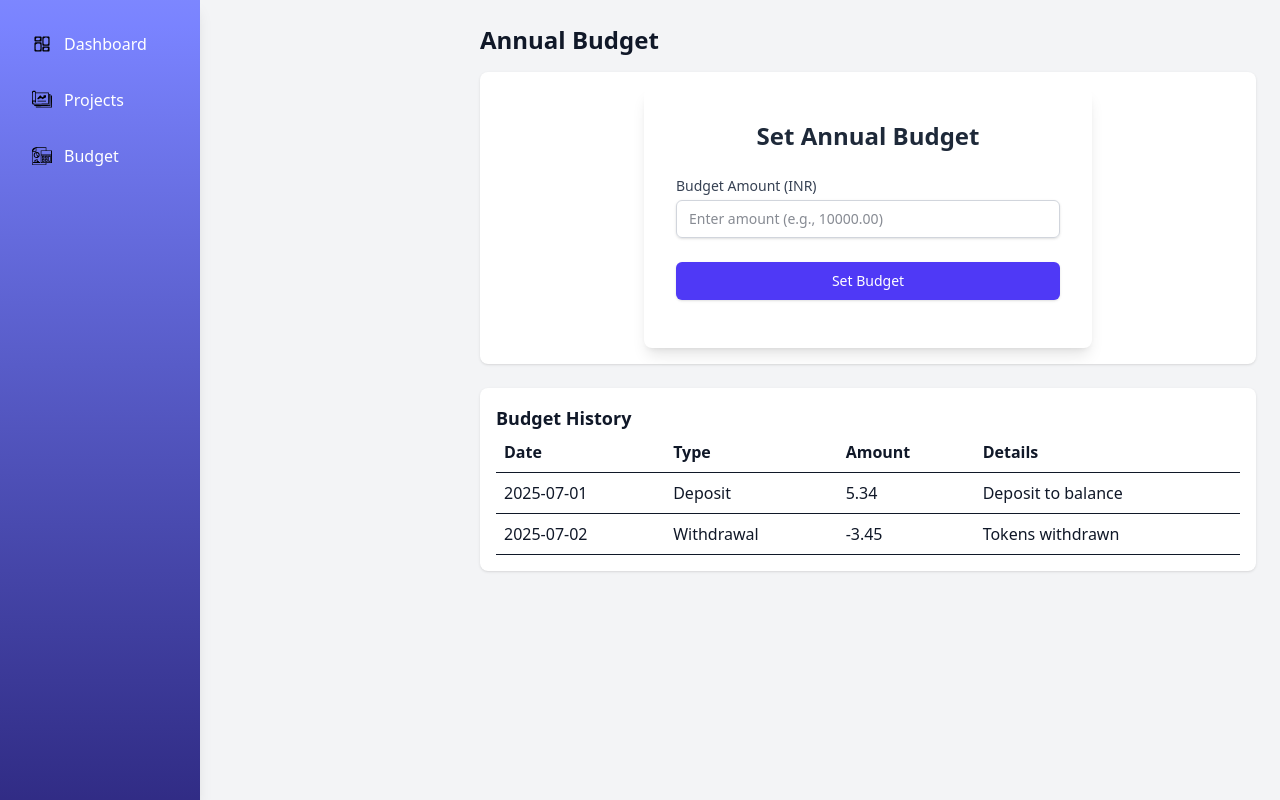
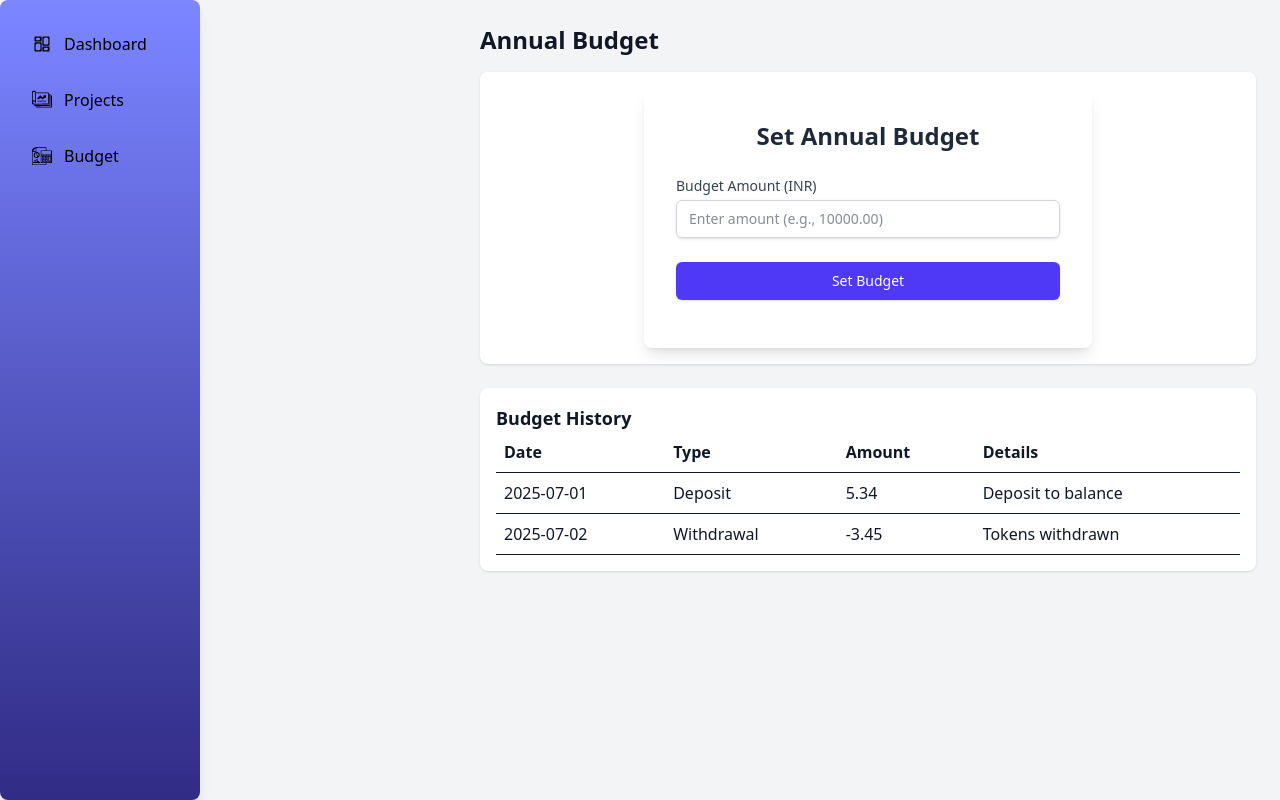
Before and after one commit to MananBagga/CIET_PMU, a Django app: page /budget/ in a window 1280 px wide. Run offline with Django 5.2, Linux system fonts and the light colour scheme; some libraries are stand-ins or nearby versions.

Commit message:
fix admin sidebar

```diff
--- a/ciet_pmu/templates/partials/admin_sidebar.html
+++ b/ciet_pmu/templates/partials/admin_sidebar.html
@@ -1,16 +1,16 @@
 {% load static %}
 {% load static tailwind_tags %}
 
- <div class="w-[18%] min-w-[200px] bg-gradient-to-b from-indigo-400 to-indigo-900 text-black p-6 shadow-lg">
+ <div class="w-[18%] min-w-[200px] bg-gradient-to-b from-indigo-400 to-indigo-900 text-black p-6 shadow-lg rounded-lg">
       <nav class="space-y-4">
-        <a href="{% url 'admin_dashboard' %}" class="flex items-center gap-3 p-2 rounded-lg hover:bg-indigo-700 transition-all">
-          <img src="{% static 'images/admin_dashboard_images/dashboard.svg' %}" class="w-5 h-5"> <span class="text-white">Dashboard</span>
+        <a href="{% url 'admin_dashboard' %}" class="flex items-center gap-3 p-2 rounded-lg hover:bg-gray-100  transition-all">
+          <img src="{% static 'images/admin_dashboard_images/dashboard.svg' %}" class="w-5 h-5"> <span class="text-black">Dashboard</span>
         </a>
-        <a href="{% url 'projects' %}" class="flex items-center gap-3 p-2 rounded-lg hover:bg-indigo-700 transition-all">
-          <img src="{% static 'images/admin_dashboard_images/projects.svg' %}" class="w-5 h-5"> <span class="text-white">Projects</span>
+        <a href="{% url 'projects' %}" class="flex items-center gap-3 p-2 rounded-lg hover:bg-gray-100 transition-all">
+          <img src="{% static 'images/admin_dashboard_images/projects.svg' %}" class="w-5 h-5"> <span class="text-black">Projects</span>
         </a>
-        <a href="{% url 'budget' %}" class="flex items-center gap-3 p-2 rounded-lg hover:bg-indigo-700 transition-all">
-          <img src="{% static 'images/admin_dashboard_images/budget.svg' %}" class="w-5 h-5"> <span class="text-white">Budget</span>
+        <a href="{% url 'budget' %}" class="flex items-center gap-3 p-2 rounded-lg hover:bg-gray-100 transition-all">
+          <img src="{% static 'images/admin_dashboard_images/budget.svg' %}" class="w-5 h-5"> <span class="text-black">Budget</span>
         </a>
       </nav>
     </div>
--- a/ciet_pmu/theme/static/css/dist/styles.css
+++ b/ciet_pmu/theme/static/css/dist/styles.css
@@ -505,6 +505,10 @@
   .rounded-xl {
     border-radius: var(--radius-xl);
   }
+  .rounded-l {
+    border-top-left-radius: 0.25rem;
+    border-bottom-left-radius: 0.25rem;
+  }
   .border {
     border-style: var(--tw-border-style);
     border-width: 1px;
@@ -868,6 +872,11 @@
       --tw-scale-y: 110%;
       --tw-scale-z: 110%;
       scale: var(--tw-scale-x) var(--tw-scale-y);
+    }
+  }
+  @media (hover: hover) {
+    .hover\:bg-gray-100:hover {
+      background-color: var(--color-gray-100);
     }
   }
   @media (hover: hover) {
```
